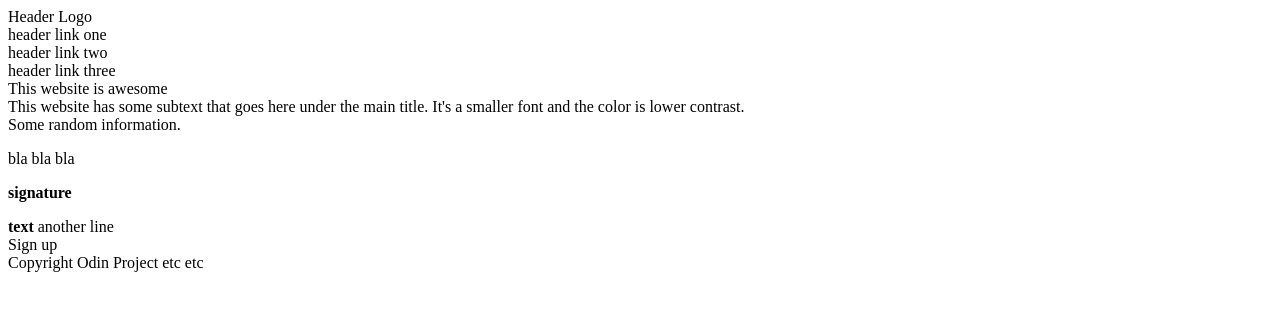
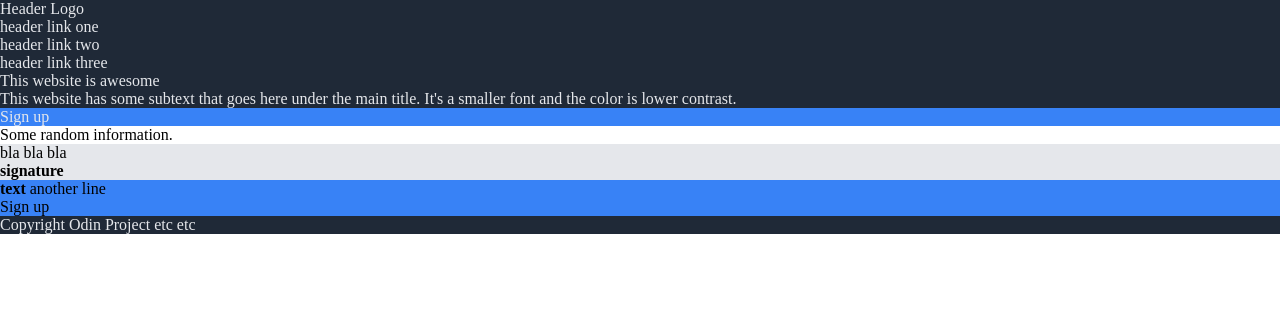
Before and after one commit to CatMomGoMeow/odin-landing-page, a plain HTML site: page index.html in a window 1280 px wide. Drawn offline with Linux system fonts and the light colour scheme.

Commit message:
Add background colors

```diff
--- a/Files/styles.css
+++ b/Files/styles.css
@@ -0,0 +1,20 @@
+* {
+    margin:0;
+    padding:0;
+    box-sizing:border-box;
+}
+
+.header-bar,
+.main-bar,
+.footer {
+    background-color: #1F2937 ;
+    color:#E5E7EB;
+}
+
+.quote-bar {
+    background-color: #E5E7EB;
+}
+.action-bar,
+.button {
+    background-color: #3882F6;
+}
--- a/index.html
+++ b/index.html
@@ -22,6 +22,7 @@
             <div>This website has some subtext that goes here under the
                 main title. It's a smaller font and the color is lower
                 contrast.</div>
+            <div class="button">Sign up</div>
         </div>
         <div class="main-right"></div>
             <!-- img -->
@@ -46,7 +47,7 @@
         <div class="action-box">
             <div class="action-text"><strong>text</strong>
             another line</div>
-            <div class="action-button">Sign up</div>
+            <div class="button">Sign up</div>
         </div>
     </div>
 
```
